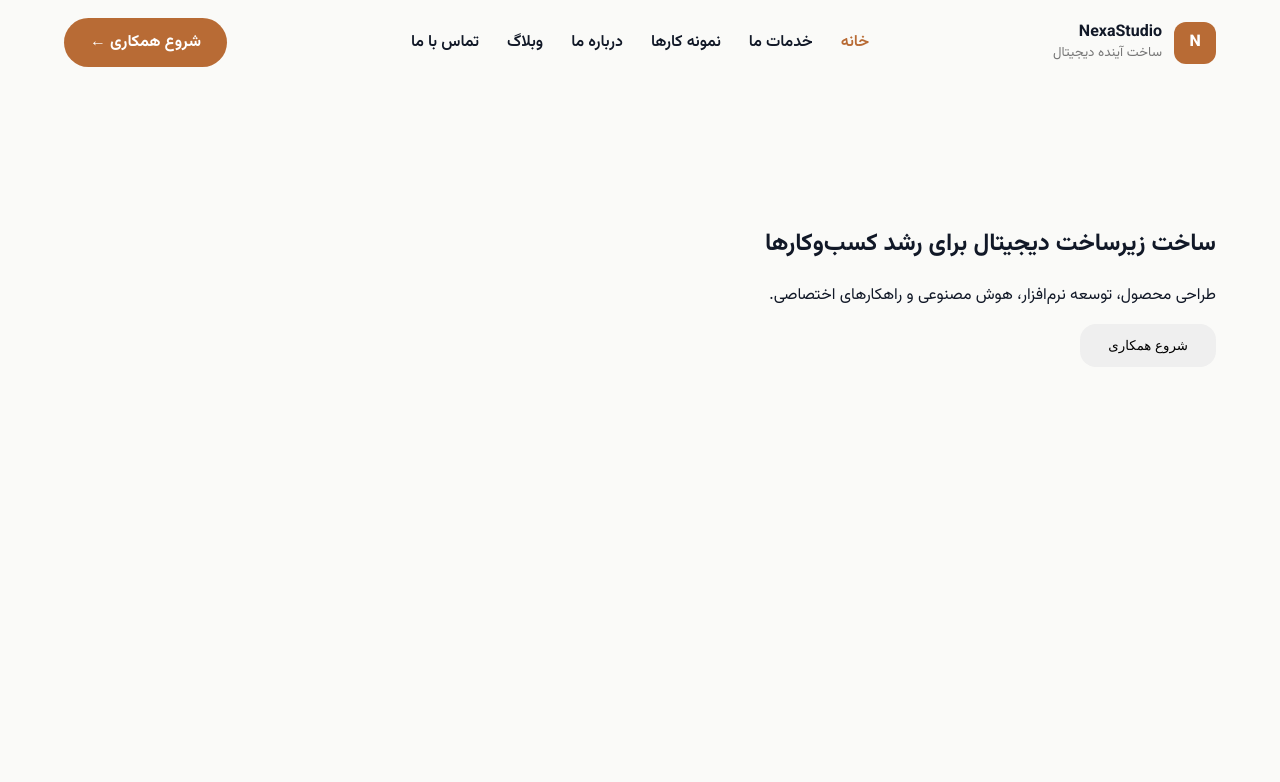
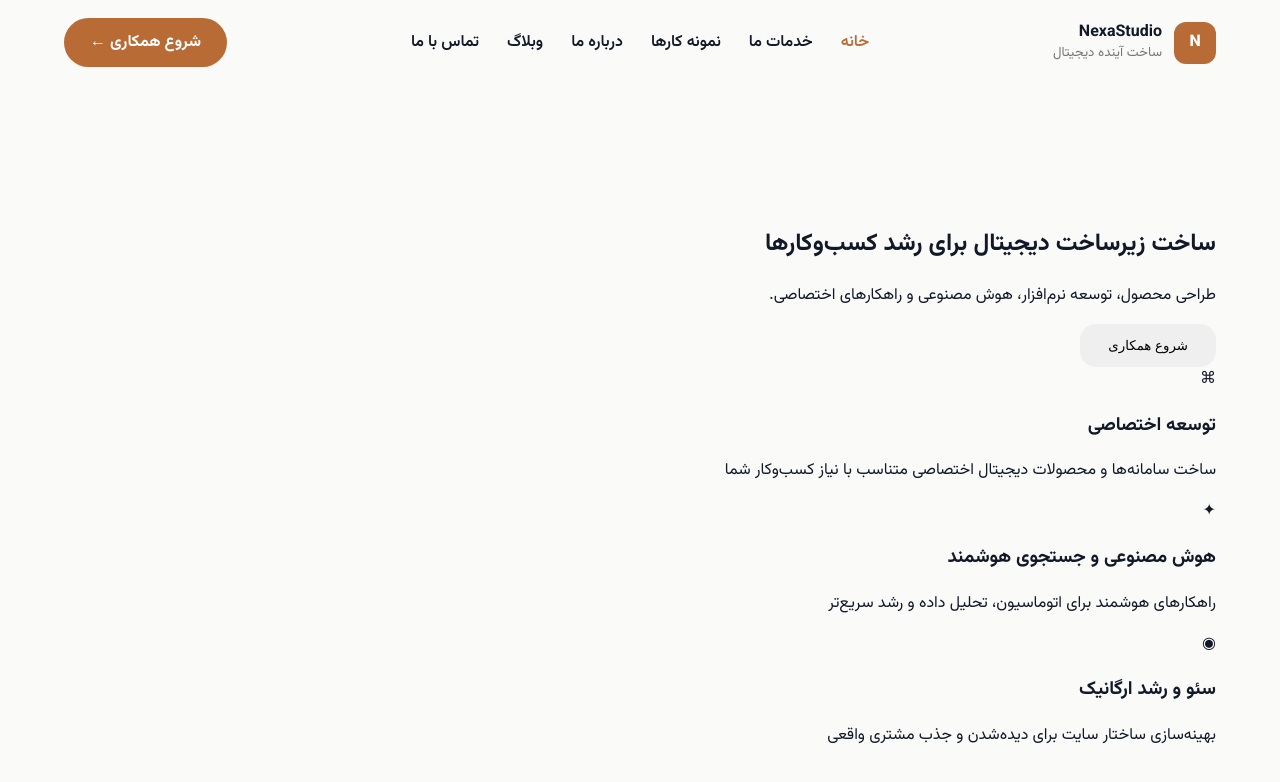
Before and after one commit to zohreksh/smartpilot, a Nuxt app: page / in a window 1280 px wide. Shown: the top 782 px of the page. Built offline with nearby package versions, Linux system fonts and the light colour scheme.

Commit message:
Restore floating hero feature cards

```diff
--- a/components/sections/HeroSection.vue
+++ b/components/sections/HeroSection.vue
@@ -7,5 +7,29 @@
       </p>
       <button>شروع همکاری</button>
     </div>
+
+    <div class="hero-floating-cards container">
+      <article class="hero-card">
+        <div class="hero-card-icon">⌘</div>
+        <div>
+          <h3>توسعه اختصاصی</h3>
+          <p>ساخت سامانه‌ها و محصولات دیجیتال اختصاصی متناسب با نیاز کسب‌وکار شما</p>
+        </div>
+      </article>
+      <article class="hero-card">
+        <div class="hero-card-icon">✦</div>
+        <div>
+          <h3>هوش مصنوعی و جستجوی هوشمند</h3>
+          <p>راهکارهای هوشمند برای اتوماسیون، تحلیل داده و رشد سریع‌تر</p>
+        </div>
+      </article>
+      <article class="hero-card">
+        <div class="hero-card-icon">◉</div>
+        <div>
+          <h3>سئو و رشد ارگانیک</h3>
+          <p>بهینه‌سازی ساختار سایت برای دیده‌شدن و جذب مشتری واقعی</p>
+        </div>
+      </article>
+    </div>
   </section>
 </template>
```
